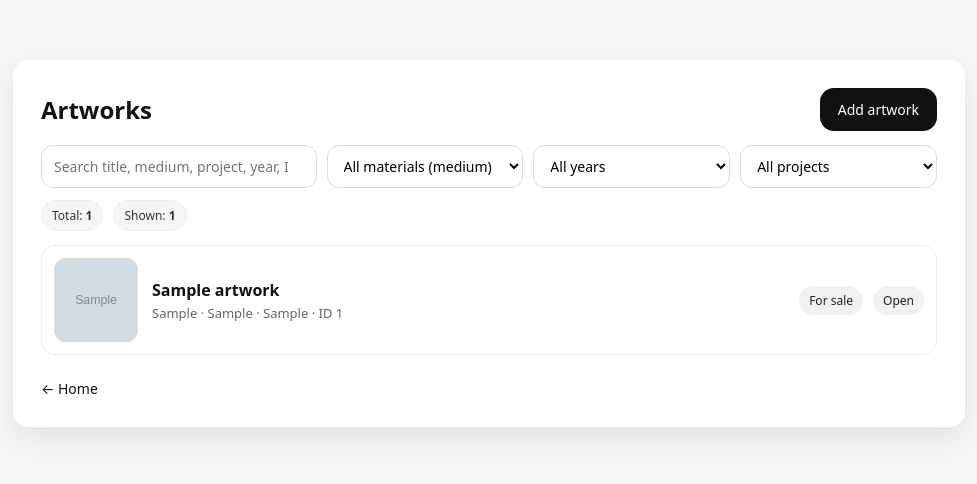
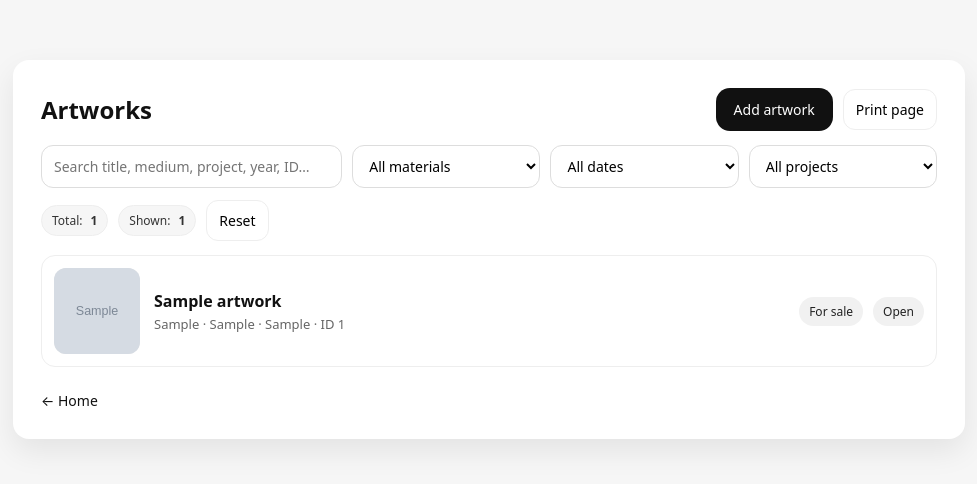
Before and after one commit to mclement94/artist-database, a Flask app: page /artworks in a window 1280 px wide. Shown: the top 484 px of the page, without its empty margins (151-1128 px from the left). Run offline with Flask 3, Linux system fonts and the light colour scheme; tables that the repository leaves empty hold one stand-in row (values such as "Sample post"); grey boxes marked "Sample" are stand-in pictures.

Commit message:
Update artwork_list.html

```diff
--- a/templates/artwork_list.html
+++ b/templates/artwork_list.html
@@ -4,134 +4,171 @@
   <meta charset="utf-8">
   <title>Artworks</title>
   <link rel="stylesheet" href="{{ url_for('static', filename='style.css') }}">
+  <meta name="viewport" content="width=device-width, initial-scale=1" />
   <style>
-    .toolbar {
-      display: grid;
-      gap: 12px;
-      margin-top: 14px;
+    .headerbar{
+      display:flex; justify-content:space-between; align-items:center; gap:14px;
+      flex-wrap:wrap;
     }
-    .toolbar-top {
-      display: flex;
-      justify-content: space-between;
-      align-items: center;
-      gap: 14px;
-      flex-wrap: wrap;
+    .header-actions{
+      display:flex; gap:10px; flex-wrap:wrap; align-items:center;
     }
-    .filters {
-      display: grid;
-      grid-template-columns: 1.4fr 1fr 1fr 1fr;
-      gap: 10px;
-    }
-    .filters input, .filters select {
-      width: 100%;
-      padding: 10px 12px;
-      border: 1px solid #ddd;
-      border-radius: 12px;
-      font-family: inherit;
-      font-size: 14px;
-      background: #fff;
-    }
-    .items {
-      display: grid;
-      gap: 12px;
-      margin-top: 14px;
-    }
-    .rowlink { text-decoration: none; color: inherit; }
-    .item {
-      display: grid;
-      grid-template-columns: 84px 1fr auto;
-      gap: 14px;
-      align-items: center;
-      padding: 12px;
-      border: 1px solid #eee;
-      border-radius: 14px;
-      background: #fff;
-    }
-    .item:hover { border-color: #ddd; }
-    .thumb {
-      width: 84px; height: 84px;
-      border-radius: 12px;
-      background: #eaeaea;
-      overflow: hidden;
-      display: flex;
-      align-items: center;
-      justify-content: center;
-      color: #777;
-      font-size: 12px;
-    }
-    .thumb img { width: 100%; height: 100%; object-fit: cover; display:block; }
-    .title { font-weight: 700; }
-    .meta { color: #666; font-size: 13px; margin-top: 3px; }
-    .right { display:flex; gap:10px; align-items:center; }
-    .tag {
-      font-size: 12px;
-      padding: 6px 10px;
-      border-radius: 999px;
-      background: #f1f1f1;
-      color: #222;
-      white-space: nowrap;
-    }
-    .muted { color:#777; font-size: 13px; }
-    .countline { display:flex; gap: 10px; align-items:center; flex-wrap:wrap; }
-    .pill {
-      display:inline-block;
-      padding: 6px 10px;
-      border-radius: 999px;
-      background:#f6f6f6;
-      border: 1px solid #eee;
-      color:#333;
-      font-size: 12px;
+    .btn-small{
+      padding:10px 12px;
+      border-radius:12px;
+      border:1px solid #eee;
+      background:#fff;
+      cursor:pointer;
+      font-family:inherit;
+      font-size:14px;
     }
 
-    @media (max-width: 980px) {
-      .filters { grid-template-columns: 1fr 1fr; }
+    .controls{
+      margin-top:14px;
+      display:grid;
+      gap:12px;
+    }
+    .filters{
+      display:grid;
+      grid-template-columns: 1.6fr 1fr 1fr 1fr;
+      gap:10px;
+    }
+    .filters input, .filters select{
+      width:100%;
+      padding:10px 12px;
+      border:1px solid #ddd;
+      border-radius:12px;
+      font-family:inherit;
+      font-size:14px;
+      background:#fff;
+    }
+    .chips{
+      display:flex; flex-wrap:wrap; gap:10px; align-items:center;
+      color:#666; font-size:13px;
+    }
+    .chip{
+      display:inline-flex; align-items:center; gap:8px;
+      padding:6px 10px;
+      border-radius:999px;
+      background:#f6f6f6;
+      border:1px solid #eee;
+      color:#333;
+      font-size:12px;
+    }
+    .muted{ color:#777; font-size:13px; }
+
+    .items{
+      display:grid;
+      gap:12px;
+      margin-top:14px;
+    }
+    .rowlink{ text-decoration:none; color:inherit; }
+    .item{
+      display:grid;
+      grid-template-columns: 86px 1fr auto;
+      gap:14px;
+      align-items:center;
+      padding:12px;
+      border:1px solid #eee;
+      border-radius:14px;
+      background:#fff;
+    }
+    .item:hover{ border-color:#ddd; }
+    .thumb{
+      width:86px; height:86px;
+      border-radius:12px;
+      background:#eaeaea;
+      overflow:hidden;
+      display:flex;
+      align-items:center;
+      justify-content:center;
+      font-size:12px;
+      color:#777;
+    }
+    .thumb img{ width:100%; height:100%; object-fit:cover; display:block; }
+    .title{ font-weight:700; }
+    .meta{ margin-top:3px; font-size:13px; color:#666; }
+    .right{
+      display:flex;
+      gap:10px;
+      align-items:center;
+    }
+    .tag{
+      font-size:12px;
+      padding:6px 10px;
+      border-radius:999px;
+      background:#f1f1f1;
+      color:#222;
+      white-space:nowrap;
+    }
+
+    /* Print styles */
+    @media print {
+      .header-actions,
+      .controls,
+      .back,
+      .btn,
+      .btn-small { display:none !important; }
+      .card { box-shadow:none !important; border:none !important; }
+      .item { break-inside: avoid; }
+      .rowlink { text-decoration:none !important; }
+      .tag { display:none !important; }
+    }
+
+    @media (max-width: 980px){
+      .filters{ grid-template-columns: 1fr 1fr; }
+      .item{ grid-template-columns: 76px 1fr; }
+      .right{ justify-content:flex-start; }
     }
   </style>
 </head>
 <body>
   <div class="wrap">
     <div class="card">
-      <div class="toolbar-top">
+
+      <div class="headerbar">
         <h2 style="margin:0;">Artworks</h2>
-        <div style="display:flex; gap:10px; flex-wrap:wrap;">
+        <div class="header-actions">
           <a class="btn" href="{{ url_for('add_artwork') }}">Add artwork</a>
+          <button class="btn-small" id="printBtn" type="button">Print page</button>
         </div>
       </div>
 
       {% set mediums = artworks | map(attribute='medium') | select | list %}
       {% set years = artworks | map(attribute='year') | select | list %}
-      {% set series_list = artworks | map(attribute='series') | select | list %}
+      {% set projects = artworks | map(attribute='series') | select | list %}
 
-      <div class="toolbar">
+      <div class="controls">
         <div class="filters">
-          <input id="searchInput" type="search" placeholder="Search title, medium, project, year, ID…">
+          <input id="q" type="search" placeholder="Search title, medium, project, year, ID…">
 
-          <select id="mediumFilter">
-            <option value="">All materials (medium)</option>
+          <select id="fMedium">
+            <option value="">All materials</option>
             {% for m in mediums|unique|sort %}
               <option value="{{ m|e }}">{{ m }}</option>
             {% endfor %}
           </select>
 
-          <select id="yearFilter">
-            <option value="">All years</option>
+          <select id="fYear">
+            <option value="">All dates</option>
             {% for y in years|unique|sort %}
               <option value="{{ y|e }}">{{ y }}</option>
             {% endfor %}
           </select>
 
-          <select id="seriesFilter">
+          <select id="fProject">
             <option value="">All projects</option>
-            {% for s in series_list|unique|sort %}
-              <option value="{{ s|e }}">{{ s }}</option>
+            {% for p in projects|unique|sort %}
+              <option value="{{ p|e }}">{{ p }}</option>
             {% endfor %}
           </select>
         </div>
 
-        <div class="countline">
-          <span class="pill">Total: <strong id="totalCount">{{ artworks|length }}</strong></span>
-          <span class="pill">Shown: <strong id="shownCount">{{ artworks|length }}</strong></span>
-          <span class="muted" id="activeFilters"></span>
+        <div class="chips">
+          <span class="chip">Total: <strong id="total">{{ artworks|length }}</strong></span>
+          <span class="chip">Shown: <strong id="shown">{{ artworks|length }}</strong></span>
+          <button class="btn-small" id="resetBtn" type="button">Reset</button>
+          <span class="muted" id="activeText"></span>
         </div>
       </div>
 
@@ -142,7 +179,7 @@
                href="{{ url_for('artwork_detail', artwork_id=artwork.id) }}"
                data-medium="{{ (artwork.medium or '')|lower|e }}"
                data-year="{{ (artwork.year or '')|lower|e }}"
-               data-series="{{ (artwork.series or '')|lower|e }}"
+               data-project="{{ (artwork.series or '')|lower|e }}"
                data-search="{{ (
                  (artwork.title or '') ~ ' ' ~
                  (artwork.medium or '') ~ ' ' ~
@@ -163,9 +200,9 @@
                 <div>
                   <div class="title">{{ artwork.title }}</div>
                   <div class="meta">
-                    {{ artwork.year or "—" }} · {{ artwork.medium or "—" }} ·
-                    {% if artwork.series %}{{ artwork.series }} ·{% endif %}
-                    ID {{ artwork.id }}
+                    {{ artwork.year or "—" }} · {{ artwork.medium or "—" }}
+                    {% if artwork.series %} · {{ artwork.series }}{% endif %}
+                    · ID {{ artwork.id }}
                   </div>
                 </div>
 
@@ -192,65 +229,74 @@
   </div>
 
   <script>
-    (function () {
-      const searchInput = document.getElementById('searchInput');
-      const mediumFilter = document.getElementById('mediumFilter');
-      const yearFilter = document.getElementById('yearFilter');
-      const seriesFilter = document.getElementById('seriesFilter');
+    (function(){
+      const q = document.getElementById('q');
+      const fMedium = document.getElementById('fMedium');
+      const fYear = document.getElementById('fYear');
+      const fProject = document.getElementById('fProject');
 
-      const itemsWrap = document.getElementById('items');
+      const items = document.getElementById('items');
       const emptyState = document.getElementById('emptyState');
 
-      const shownCount = document.getElementById('shownCount');
-      const activeFilters = document.getElementById('activeFilters');
+      const shown = document.getElementById('shown');
+      const activeText = document.getElementById('activeText');
+      const resetBtn = document.getElementById('resetBtn');
+      const printBtn = document.getElementById('printBtn');
 
-      function norm(v) {
-        return (v || '').toString().trim().toLowerCase();
+      const norm = (v) => (v || '').toString().trim().toLowerCase();
+
+      function apply(){
+        if (!items) return;
+
+        const qs = norm(q.value);
+        const m = norm(fMedium.value);
+        const y = norm(fYear.value);
+        const p = norm(fProject.value);
+
+        const active = [];
+        if (qs) active.push(`Search: “${q.value.trim()}”`);
+        if (m) active.push(`Material: ${fMedium.value}`);
+        if (y) active.push(`Date: ${fYear.value}`);
+        if (p) active.push(`Project: ${fProject.value}`);
+        activeText.textContent = active.length ? active.join(' · ') : '';
+
+        let count = 0;
+        const rows = items.querySelectorAll('a.rowlink');
+
+        rows.forEach(row => {
+          const ds = row.dataset;
+          const okSearch = !qs || (ds.search || '').includes(qs);
+          const okM = !m || (ds.medium || '') === m;
+          const okY = !y || (ds.year || '') === y;
+          const okP = !p || (ds.project || '') === p;
+
+          const ok = okSearch && okM && okY && okP;
+          row.style.display = ok ? '' : 'none';
+          if (ok) count += 1;
+        });
+
+        shown.textContent = String(count);
+        if (emptyState) emptyState.style.display = count === 0 ? '' : 'none';
       }
 
-      function update() {
-        if (!itemsWrap) return;
-
-        const q = norm(searchInput.value);
-        const m = norm(mediumFilter.value);
-        const y = norm(yearFilter.value);
-        const s = norm(seriesFilter.value);
-
-        let shown = 0;
-
-        const active = [];
-        if (q) active.push(`Search: “${searchInput.value.trim()}”`);
-        if (m) active.push(`Medium: ${mediumFilter.value}`);
-        if (y) active.push(`Year: ${yearFilter.value}`);
-        if (s) active.push(`Project: ${seriesFilter.value}`);
-        activeFilters.textContent = active.length ? active.join(" · ") : "";
-
-        const links = itemsWrap.querySelectorAll('a.rowlink');
-        links.forEach(link => {
-          const ds = link.dataset;
-
-          const okSearch = !q || (ds.search || '').includes(q);
-          const okM = !m || (ds.medium || '') === m;
-          const okY = !y || (ds.year || '') === y;
-          const okS = !s || (ds.series || '') === s;
-
-          const ok = okSearch && okM && okY && okS;
-
-          link.style.display = ok ? '' : 'none';
-          if (ok) shown += 1;
-        });
-
-        shownCount.textContent = String(shown);
-        if (emptyState) emptyState.style.display = shown === 0 ? '' : 'none';
+      function reset(){
+        q.value = '';
+        fMedium.value = '';
+        fYear.value = '';
+        fProject.value = '';
+        apply();
       }
 
-      [searchInput, mediumFilter, yearFilter, seriesFilter].forEach(el => {
+      [q, fMedium, fYear, fProject].forEach(el => {
         if (!el) return;
-        el.addEventListener('input', update);
-        el.addEventListener('change', update);
+        el.addEventListener('input', apply);
+        el.addEventListener('change', apply);
       });
 
-      update();
+      if (resetBtn) resetBtn.addEventListener('click', reset);
+      if (printBtn) printBtn.addEventListener('click', function(){ window.print(); });
+
+      apply();
     })();
   </script>
 </body>
```
